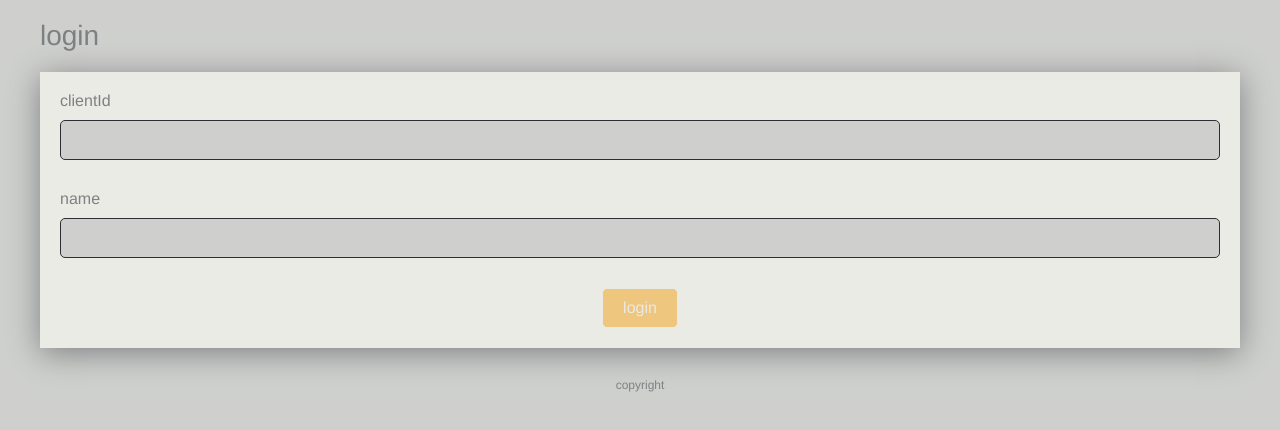
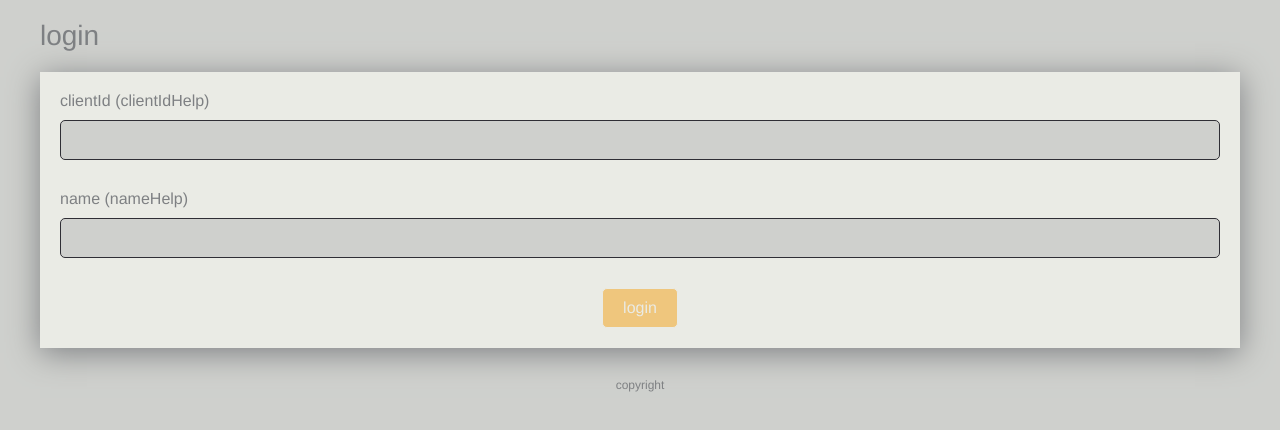
Before and after one commit to sebastien-p/twitch-unfollow-tracker, a React (Create React App) app: page /login in a window 1280 px wide. Shown: the top 430 px of the page. Built offline with nearby package versions, Linux system fonts and the light colour scheme; what i18next-xhr-backend would draw is missing.

Commit message:
Add help texts

```diff
--- a/public/locales/en/translation.json
+++ b/public/locales/en/translation.json
@@ -8,7 +8,9 @@
   "error": "Error while loading data",
   "required": "'$t({{replace}})' field is required",
   "clientId": "Client ID",
+  "clientIdHelp": "provided by the Twitch API, see docs",
   "name": "User name",
+  "nameHelp": "your Twitch user name",
   "followers": "Followers",
   "unfollowers": "Unfollowers",
   "copyright": "© 2019 fingerproof"
--- a/public/locales/fr/translation.json
+++ b/public/locales/fr/translation.json
@@ -7,5 +7,7 @@
   "success": "Données chargées avec succès",
   "error": "Erreur lors du chargement des données",
   "required": "Le champ '$t({{replace}})' est obligatoire",
-  "name": "Nom d'utilisateur"
+  "clientIdHelp": "fourni par l'API Twitch, voir la doc",
+  "name": "Nom d'utilisateur",
+  "nameHelp": "votre nom d'utilisateur sur Twitch"
 }
--- a/src/components/Field.tsx
+++ b/src/components/Field.tsx
@@ -2,21 +2,18 @@ import React, { FunctionComponent } from 'react';
 import { useTranslation } from 'react-i18next';
 import { FieldConfig } from 'formik';
 
+import { ErrorMessage } from './ErrorMessage';
 import { Label } from './Label';
 import { Input } from './Input';
-import { ErrorMessage } from './ErrorMessage';
 
 export type FieldProps = Pick<FieldConfig, 'name'>;
 
-export const Field: FunctionComponent<FieldProps> = (
-  { children, name }
-) => {
+export const Field: FunctionComponent<FieldProps> = ({ name }) => {
   const [t] = useTranslation();
 
   return (
     <Label>
-      {t(name)}
-      {children}
+      {t(name)} ({t(name + 'Help')})
       <Input name={name}/>
       <ErrorMessage name={name}/>
     </Label>
```
